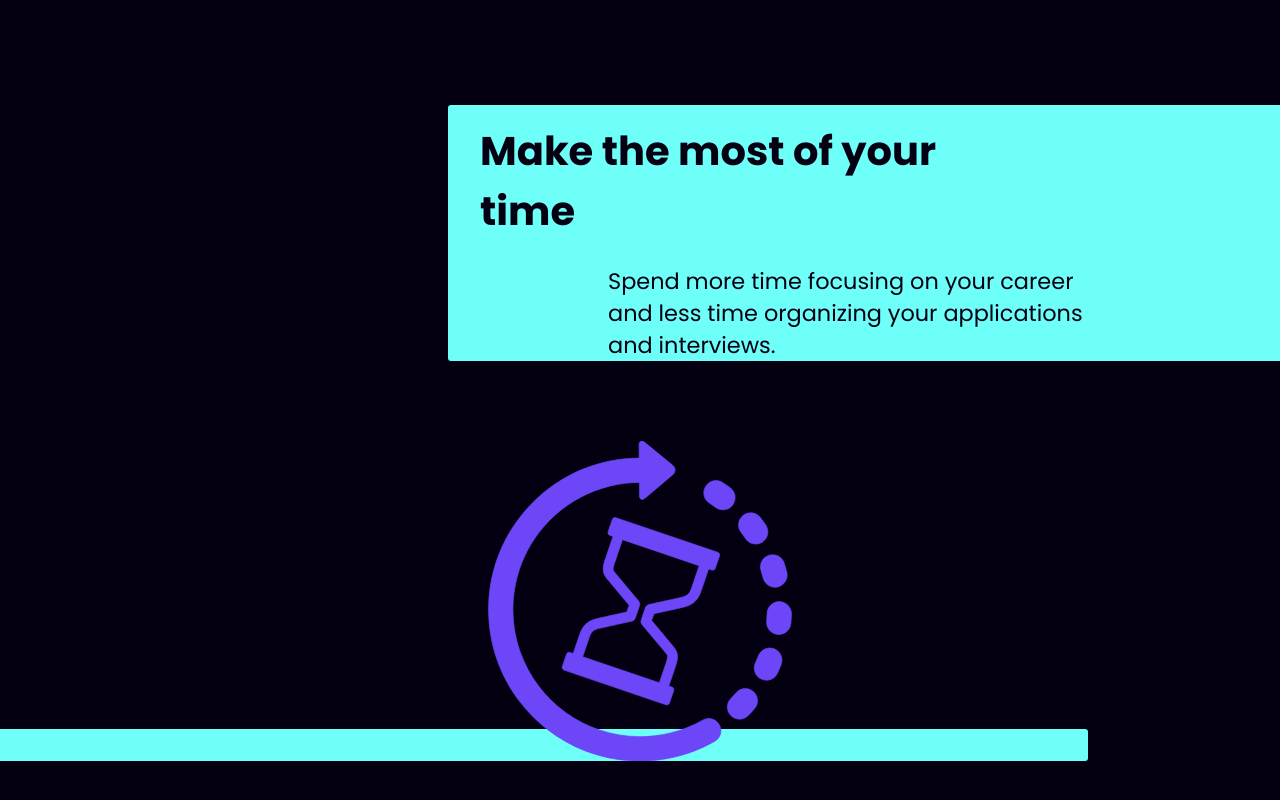
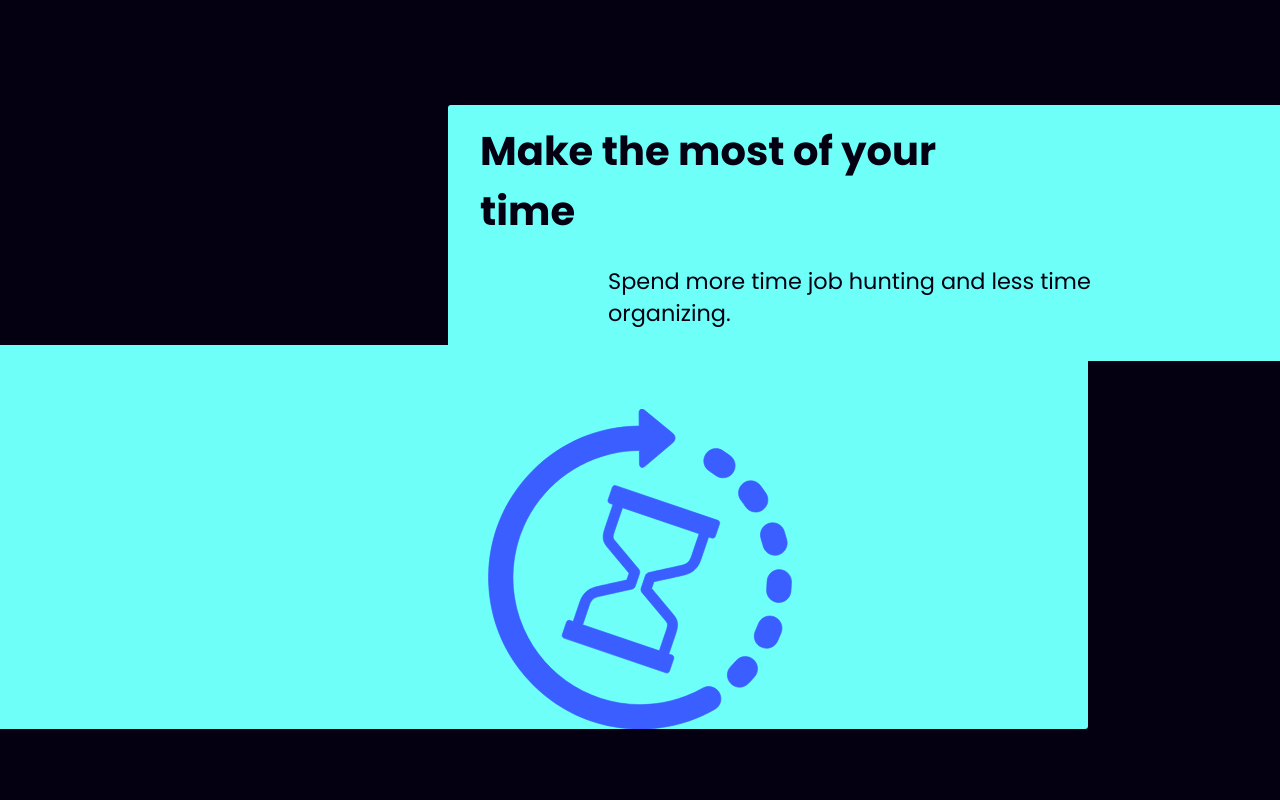
Before and after one commit to a-stepanian/apply-yourself-client, a React (Create React App) app: page / in a window 1280 px wide. Shown: the part 1894-2694 px from the top of the page. Built offline with nearby package versions, Linux system fonts and the light colour scheme; no server answers.

Commit message:
Refactor and styling

```diff
--- a/src/components/JobDescriptionModal.tsx
+++ b/src/components/JobDescriptionModal.tsx
@@ -1,4 +1,4 @@
-import React, { useState } from "react";
+import React, { useEffect, useState } from "react";
 import styled from "styled-components";
 import { url, useAppContext } from "../context/AppContext";
 import DOMPurify from "dompurify";
@@ -21,6 +21,14 @@ export const JobDescriptionModal = (props: IJobDescriptionModalProps) => {
   if (jobDescription.length > 0) {
     jobDescription = DOMPurify.sanitize(jobDescription);
   }
+
+  useEffect(() => {
+    if (showModal) {
+      setTimeout(() => {
+        document?.querySelector(".show")?.classList?.add("grow");
+      }, 50);
+    }
+  }, [showModal]);
 
   const applyToJob = async () => {
     setIsLoading(true);
@@ -71,7 +79,7 @@ export const JobDescriptionModal = (props: IJobDescriptionModalProps) => {
               <IoCloseOutline />
             </button>
           </div>
-          {selectedJob && <div dangerouslySetInnerHTML={{ __html: jobDescription }}></div>}
+          {selectedJob && <div className="job-description" dangerouslySetInnerHTML={{ __html: jobDescription }}></div>}
         </div>
       </OutsideClickDetector>
     </Wrapper>
@@ -92,18 +100,22 @@ const Wrapper = styled.main`
   align-items: center;
   .modal {
     display: none;
+    transform: scale(0.8) translateY(30px);
+    opacity: 0;
   }
   .show {
     position: relative;
     z-index: 999;
     display: block;
-    background-color: ${({ theme }) => theme.primaryBackgroundColor};
+    background-color: #ccc;
+    border-radius: 3px;
     height: calc(100% - 2rem);
     max-height: 100vh;
     margin: 1rem;
-    overflow-y: scroll;
+    overflow: hidden;
     padding: 1rem;
     max-width: 800px;
+    transition: transform 0.2s linear, opacity 0.2s linear;
     .flex {
       display: flex;
       justify-content: space-between;
@@ -144,10 +156,19 @@ const Wrapper = styled.main`
         }
       }
     }
+    .job-description {
+      height: 100%;
+      max-height: calc(100vh - 200px);
+      overflow-y: scroll;
+    }
   }
   /* Fixes weird indentation in the html */
   li {
     margin-left: 1rem;
+  }
+  .grow {
+    transform: scale(1) translateY(0);
+    opacity: 1;
   }
   @media (min-width: 480px) {
     .show {
--- a/src/components/JobListing.tsx
+++ b/src/components/JobListing.tsx
@@ -16,9 +16,20 @@ export const JobListing = (props: IJobListingProps) => {
   return (
     <Wrapper>
       <div className="card">
-        <h2>{job.name}</h2>
+        <div className="card-header">
+          <h2>{job.name}</h2>
+          <div className="company-and-location">
+            <h3>{job.company.name}</h3>
+          </div>
+        </div>
         <div className="flex">
-          <h3>{job.company.name}</h3>
+          <div className="details-wrapper">
+            <span>{job?.locations[0]?.name ?? "Location Not Provided"}</span>
+            <span>&nbsp;&nbsp;&nbsp;|&nbsp;&nbsp;&nbsp;</span>
+            <span>{job?.categories[0]?.name ?? "Category Not Provided"}</span>
+            <span>&nbsp;&nbsp;&nbsp;|&nbsp;&nbsp;&nbsp;</span>
+            <span>{job?.levels[0]?.name ?? "Level Not Provided"}</span>
+          </div>
           <div>
             <button
               type="button"
@@ -38,51 +49,77 @@ export const JobListing = (props: IJobListingProps) => {
 };
 
 const Wrapper = styled.div`
-  border: 1px solid ${({ theme }) => theme.color1};
+  border: 2px solid ${({ theme }) => (theme.name === "darkMode" ? "transparent" : theme.color1)};
   width: 100%;
-  border-radius: ${({ theme }) => (theme.name === "darkMode" ? "3px" : "18px")};
-  padding: 1rem;
+  border-radius: ${({ theme }) => (theme.name === "darkMode" ? "3px" : "32px")};
   margin-bottom: 1rem;
   background-color: ${({ theme }) => theme.secondaryBackgroundColor};
   transition: 0.4s linear;
   .card {
-    h2 {
-      font-family: "Poppins", sans-serif;
-      font-size: 1rem;
-      font-weight: 700;
-      color: ${({ theme }) => theme.color2};
+    .card-header {
+      color: #eee;
+      margin: 1rem;
+      padding: 1rem;
+      background-color: #222;
+      border-radius: ${({ theme }) => (theme.name === "darkMode" ? "3px 3px 3px 3px" : "16px 16px 3px 3px")};
+      transition: 0.4s linear;
+      h2 {
+        font-family: "Poppins", sans-serif;
+        font-size: 1.2rem;
+        font-weight: 300;
+        margin-bottom: 0.5rem;
+      }
+      h3 {
+        font-family: "Poppins", sans-serif;
+        font-size: 0.8rem;
+        font-weight: 600;
+      }
     }
     .flex {
+      padding: 0 1rem 1rem;
       display: flex;
       justify-content: space-between;
-      h3 {
+      align-items: center;
+      transition: 0.4s linear;
+      color: ${({ theme }) => (theme.name === "darkMode" ? "#eee" : theme.color2)};
+      .details-wrapper {
         font-family: "Poppins", sans-serif;
-        font-size: 1.4rem;
-        font-weight: 900;
-        color: ${({ theme }) => theme.color2};
+        font-size: 0.7rem;
+        font-weight: 500;
+        color: ${({ theme }) => (theme.name === "darkMode" ? "#eee" : theme.color2)};
       }
-      button {
-        width: 100px;
-        padding: 0.5rem 0;
+      .view-details-button {
+        padding: 0.5rem 1rem;
         border-radius: 3px;
         color: ${({ theme }) => theme.primaryBackgroundColor};
         background: ${({ theme }) => theme.color3};
         border: 1px solid ${({ theme }) => theme.color3};
+        border-radius: ${({ theme }) => (theme.name === "darkMode" ? "3px" : "1.5rem")};
+        font-family: "Poppins", sans-serif;
+        font-weight: 700;
         white-space: nowrap;
         cursor: pointer;
+        transition: 0.4s linear;
         &:hover {
           color: ${({ theme }) => theme.color3};
-          background: ${({ theme }) =>
-            `linear-gradient(45deg, ${theme.color1}, ${theme.primaryBackgroundColor},${theme.color1})`};
+          background: transparent;
         }
         &:disabled {
           color: ${({ theme }) => theme.primaryBackgroundColor};
           background: ${({ theme }) => theme.color3};
         }
-        &:first-of-type {
-          color: ${({ theme }) => theme.color1};
-          background: ${({ theme }) => theme.primaryBackgroundColor};
-          border: 1px solid ${({ theme }) => theme.color1};
+      }
+    }
+    @media (min-width: 480px) {
+      .company-and-location {
+        display: flex;
+        align-items: center;
+        h3,
+        h4 {
+          white-space: nowrap;
+        }
+        h3 {
+          margin-right: 1rem;
         }
       }
     }
--- a/src/components/Loading.tsx
+++ b/src/components/Loading.tsx
@@ -1,86 +1,46 @@
-import React, { useEffect } from "react";
 // @ts-ignore
 import styled from "styled-components";
+import { LoadingSpinner } from "./LoadingSpinner";
 
 export const Loading = () => {
-  useEffect(() => {
-    const dots = document.querySelectorAll(".dot");
-    for (let i = 0; i < dots.length; i++) {
-      const delay = (i + 1) * 50;
-      setTimeout(() => {
-        dots[i].classList.add("show");
-      }, delay);
-    }
-  });
-
+  setTimeout(() => {
+    document?.querySelectorAll("p")[0]?.classList.add("show");
+  }, 2000);
+  setTimeout(() => {
+    document?.querySelectorAll("p")[1]?.classList.add("show");
+  }, 4000);
+  setTimeout(() => {
+    document?.querySelectorAll("p")[2]?.classList.add("show");
+  }, 6000);
+  setTimeout(() => {
+    document?.querySelectorAll("p")[3]?.classList.add("show");
+  }, 6000);
   return (
     <Wrapper>
-      <span className="dot">L</span>
-      <span className="dot">o</span>
-      <span className="dot">a</span>
-      <span className="dot">d</span>
-      <span className="dot">i</span>
-      <span className="dot">n</span>
-      <span className="dot">g</span>
-      <span className="dot">.</span>
-      <span className="dot">.</span>
-      <span className="dot">.</span>
-      <span className="dot">.</span>
-      <span className="dot">.</span>
-      <span className="dot">.</span>
-      <span className="dot">.</span>
-      <span className="dot">.</span>
-      <span className="dot">.</span>
-      <span className="dot">.</span>
-      <span className="dot">.</span>
-      <span className="dot">.</span>
-      <span className="dot">.</span>
-      <span className="dot">.</span>
-      <span className="dot">.</span>
-      <span className="dot">.</span>
-      <span className="dot">.</span>
-      <span className="dot">.</span>
-      <span className="dot">.</span>
-      <span className="dot">.</span>
-      <span className="dot">.</span>
-      <span className="dot">.</span>
-      <span className="dot">.</span>
-      <span className="dot">.</span>
-      <span className="dot">.</span>
-      <span className="dot">.</span>
-      <span className="dot">.</span>
-      <span className="dot">.</span>
-      <span className="dot">.</span>
-      <span className="dot">.</span>
-      <span className="dot">.</span>
-      <span className="dot">.</span>
-      <span className="dot">.</span>
-      <span className="dot">.</span>
-      <span className="dot">.</span>
-      <span className="dot">.</span>
-      <span className="dot">.</span>
-      <span className="dot">.</span>
-      <span className="dot">.</span>
-      <span className="dot">.</span>
-      <span className="dot">.</span>
+      <LoadingSpinner />
+      <p>Waking up the server, just a minute...</p>
+      <p>
+        The downside of hosting the backend of this site on a free tiered service is that it goes to sleep after a
+        period of inactivity.
+      </p>
+      <p>The upside is that it's free!</p>
+      <p>Thank you for your patience :)</p>
     </Wrapper>
   );
 };
 
 // @ts-ignore
-const Wrapper = styled.p`
-  z-index: 2;
-  position: relative;
-  width: fit-content;
-  margin: 3rem 0 5rem;
-  font-size: 3rem;
-  font-weight: 100;
+const Wrapper = styled.div`
   display: flex;
-  .dot {
-    text-shadow: 2px 3px 1px rgba(0, 0, 0, 0.3);
+  flex-direction: column;
+  align-items: center;
+  p {
     display: none;
   }
   .show {
+    margin: 1rem;
+    font-size: 1rem;
+    font-weight: 500;
     display: block;
   }
 `;
--- a/src/components/Navbar.tsx
+++ b/src/components/Navbar.tsx
@@ -166,8 +166,8 @@ const Wrapper = styled.nav`
         border: 1px solid ${({ theme }) => theme.color3};
         border-radius: ${({ theme }) => theme.primaryBorderRadius};
         color: ${({ theme }) => theme.color3};
-        transition: border-radius 0.3s linear, background-color 0.4s linear;
-        border-radius: ${({ theme }) => (theme.name === "darkMode" ? "3px" : "2rem")};
+        transition: border-radius 0.4s linear, background-color 0.4s linear;
+        border-radius: ${({ theme }) => (theme.name === "darkMode" ? "3px" : "1.5rem")};
         span {
           font-size: ${({ theme }) => (theme.name === "darkMode" ? "0.8rem" : "0.9rem")};
           font-weight: ${({ theme }) => (theme.name === "darkMode" ? "500" : "900")};
--- /dev/null
+++ b/src/components/Pagination.tsx
@@ -0,0 +1,136 @@
+import styled from "styled-components";
+import { FaAngleLeft, FaAnglesLeft, FaAngleRight, FaAnglesRight } from "react-icons/fa6";
+
+interface IPaginationProps {
+  currentPage: number;
+  setCurrentPage: React.Dispatch<React.SetStateAction<number>>;
+}
+
+export const Pagination = (props: IPaginationProps) => {
+  const { currentPage, setCurrentPage } = props;
+
+  return (
+    <Wrapper>
+      {currentPage > 5 && (
+        <button
+          type="button"
+          title="Go back 5 pages"
+          className="pagination-button arrow-button"
+          onClick={() => {
+            setCurrentPage(currentPage - 5);
+            window.scrollTo({ top: 0, behavior: "smooth" });
+          }}>
+          <FaAnglesLeft />
+        </button>
+      )}
+      {currentPage > 1 && (
+        <button
+          type="button"
+          title="Go back 1 page"
+          className="pagination-button arrow-button"
+          onClick={() => {
+            setCurrentPage(currentPage - 1);
+            window.scrollTo({ top: 0, behavior: "smooth" });
+          }}>
+          <FaAngleLeft />
+        </button>
+      )}
+      {currentPage > 2 && (
+        <button
+          type="button"
+          className="pagination-button"
+          onClick={() => {
+            setCurrentPage(currentPage - 2);
+            window.scrollTo({ top: 0, behavior: "smooth" });
+          }}>
+          {currentPage - 2}
+        </button>
+      )}
+      {currentPage > 1 && (
+        <button
+          type="button"
+          className="pagination-button"
+          onClick={() => {
+            setCurrentPage(currentPage - 1);
+            window.scrollTo({ top: 0, behavior: "smooth" });
+          }}>
+          {currentPage - 1}
+        </button>
+      )}
+      <button type="button" className="pagination-button" disabled>
+        {currentPage}
+      </button>
+      <button
+        type="button"
+        className="pagination-button"
+        onClick={() => {
+          setCurrentPage(currentPage + 1);
+          window.scrollTo({ top: 0, behavior: "smooth" });
+        }}>
+        {currentPage + 1}
+      </button>
+      <button
+        type="button"
+        className="pagination-button"
+        onClick={() => {
+          setCurrentPage(currentPage + 2);
+          window.scrollTo({ top: 0, behavior: "smooth" });
+        }}>
+        {currentPage + 2}
+      </button>
+      <button
+        type="button"
+        title="Go forward 1 page"
+        className="pagination-button arrow-button"
+        onClick={() => {
+          setCurrentPage(currentPage + 1);
+          window.scrollTo({ top: 0, behavior: "smooth" });
+        }}>
+        <FaAngleRight />
+      </button>
+      <button
+        type="button"
+        title="Go forward 5 pages"
+        className="pagination-button arrow-button"
+        onClick={() => {
+          setCurrentPage(currentPage + 5);
+          window.scrollTo({ top: 0, behavior: "smooth" });
+        }}>
+        <FaAnglesRight />
+      </button>
+    </Wrapper>
+  );
+};
+
+// @ts-ignore
+const Wrapper = styled.div`
+  display: flex;
+  .pagination-button {
+    display: flex;
+    justify-content: center;
+    align-items: center;
+    height: 32px;
+    width: 32px;
+    color: ${({ theme }) => theme.color1};
+    background-color: ${({ theme }) => theme.primaryBackgroundColor};
+    border: 1px solid ${({ theme }) => theme.color1};
+    border-radius: ${({ theme }) => (theme.name === "darkMode" ? "3px" : "16px")};
+    margin: 0 0.5rem 1rem;
+    transition: 0.1s linear;
+    font-size: 1.2rem;
+    &:hover {
+      cursor: pointer;
+      color: ${({ theme }) => theme.primaryBackgroundColor};
+      background-color: ${({ theme }) => theme.color1};
+    }
+    &:disabled {
+      cursor: default;
+      color: ${({ theme }) => theme.primaryBackgroundColor};
+      background-color: ${({ theme }) => theme.color1};
+      opacity: 0.5;
+    }
+  }
+  .arrow-button {
+    border: none;
+  }
+`;
--- a/src/components/UserDropdownButton.tsx
+++ b/src/components/UserDropdownButton.tsx
@@ -7,8 +7,8 @@ export const UserDropdownButton = () => {
   const { user, toggleUserDropdown } = useAppContext();
   return (
     <Wrapper onClick={toggleUserDropdown} className="exclude-click-detection">
-      <span className="exclude-click-detection">{user?.username ?? "No username"}</span>
-      <LiaUserCircleSolid className="user-icon exclude-click-detection" />
+      <span className="exclude-click-detection">Welcome, {user?.username ?? "No username"}</span>
+      {/* <LiaUserCircleSolid className="user-icon exclude-click-detection" /> */}
     </Wrapper>
   );
 };
--- a/src/components/UserDropdownMenu.tsx
+++ b/src/components/UserDropdownMenu.tsx
@@ -67,6 +67,6 @@ const Wrapper = styled.div`
     }
   }
   .open {
-    transform: translateY(6px);
+    transform: translateY(18px);
   }
 `;
--- a/src/pages/HeroPage.tsx
+++ b/src/pages/HeroPage.tsx
@@ -20,8 +20,6 @@ export const HeroPage = (props: IHeroPageProps) => {
         for (let i = 0; i < scrollTargets.length; i++) {
           const target = scrollTargets[i];
           const rect = target.getBoundingClientRect();
-
-          // Check if the target is entering the viewport from the bottom
           if (rect.top < window.innerHeight && rect.bottom > 0) {
             document.querySelector(`.block-top-${i}`)?.classList.add(`slide-left`);
             document.querySelector(`.block-bottom-${i}`)?.classList.add(`slide-right`);
@@ -29,14 +27,13 @@ export const HeroPage = (props: IHeroPageProps) => {
         }
       }
     };
-
     window.addEventListener("scroll", handleScroll);
     return () => window.removeEventListener("scroll", handleScroll);
   }, []);
 
   return (
     <Wrapper>
-      {/* {theme === "light" && <LineDesign />} */}
+      {theme === "light" && <LineDesign />}
       <div className="hero-text-wrapper">
         <TypingEffect text="Land your dream job." textElementType="h1" speedInMilliseconds={50} />
         <Link to="/jobs" className="get-started-cta">
@@ -53,15 +50,11 @@ export const HeroPage = (props: IHeroPageProps) => {
         <p className="details">Getting a job can be difficult - managing the process shouldn't be.</p>
         <div className="centering-wrapper">
           <div className="svg-wrapper">
-            {theme === "light" ? (
-              <img className="hero1-svg svg" src="manage.svg" alt="Employee managing their application process." />
-            ) : (
             <img
               className="hero1-svg svg"
-                src="brainstorm-purple.svg"
-                alt="Employee managing their application process."
+              src={`${theme === "light" ? "manage" : "brainstorm-purple"}.svg`}
+              alt={`${theme === "light" ? "Employee managing their application process." : "Brainstorming session"}`}
             />
-            )}
           </div>
         </div>
         <div className="block-bottom-0 block-bottom" />
@@ -70,20 +63,14 @@ export const HeroPage = (props: IHeroPageProps) => {
       <article className="hero hero2">
         <h2 className="info">Make the most of your time</h2>
         <div className="block-top-1 block-top" />
-        <p className="details">
-          Spend more time focusing on your career and less time organizing your applications and interviews.
-        </p>
+        <p className="details">Spend more time job hunting and less time organizing.</p>
         <div className="centering-wrapper">
           <div className="svg-wrapper">
-            {theme === "light" ? (
-              <img className="hero2-svg svg" src="time.svg" alt="Employee excerizing excellent time management." />
-            ) : (
             <img
               className="hero2-svg svg"
-                src="purple-time.svg"
-                alt="Employee excerizing excellent time management."
+              src={`${theme === "light" ? "time" : "blue-time"}.svg`}
+              alt={`${theme === "light" ? "Employee excerizing excellent time management." : "Hourglass"}`}
             />
-            )}
           </div>
         </div>
         <div className="block-bottom-1 block-bottom" />
@@ -95,19 +82,11 @@ export const HeroPage = (props: IHeroPageProps) => {
         <p className="details">Learn what works and what doesn't - leverage this information in your search.</p>
         <div className="centering-wrapper">
           <div className="svg-wrapper">
-            {theme === "light" ? (
             <img
               className="hero3-svg svg"
-                src="charts.svg"
-                alt="Job application metrics visualized to help with your job search."
+              src={`${theme === "light" ? "charts" : "pink-resume"}.svg`}
+              alt={`${theme === "light" ? "Job application metrics." : "Handing in a resume."}`}
             />
-            ) : (
-              <img
-                className="hero3-svg svg"
-                src="pink-resume.svg"
-                alt="Job application metrics visualized to help with your job search."
-              />
-            )}
           </div>
         </div>
         <div className="block-bottom-2 block-bottom" />
@@ -262,9 +241,9 @@ const Wrapper = styled.main`
       left: 0;
       z-index: 0;
       width: 100vw;
-      height: 2rem;
+      height: 24rem;
       transform: translateX(-100%);
-      border-radius: ${({ theme }) => (theme.name === "darkMode" ? "3px" : "1rem")};
+      border-radius: ${({ theme }) => (theme.name === "darkMode" ? "3px" : "12rem")};
       transition: transform 0.8s linear, border-radius 0.4s linear, background-color 0.4s linear;
     }
     .slide-left {
@@ -279,17 +258,32 @@ const Wrapper = styled.main`
     .block-bottom-0 {
       background-color: ${({ theme }) => theme.color4};
     }
+    .info,
+    .details {
+      text-shadow: -1px -1px 0 ${({ theme }) => theme.color4}, 1px -1px 0 ${({ theme }) => theme.color4},
+        -1px 1px 0 ${({ theme }) => theme.color4}, 1px 1px 0 ${({ theme }) => theme.color4};
+    }
   }
   .hero2 {
     .block-top-1,
     .block-bottom-1 {
       background-color: ${({ theme }) => theme.color2};
     }
+    .info,
+    .details {
+      text-shadow: -1px -1px 0 ${({ theme }) => theme.color2}, 1px -1px 0 ${({ theme }) => theme.color2},
+        -1px 1px 0 ${({ theme }) => theme.color2}, 1px 1px 0 ${({ theme }) => theme.color2};
+    }
   }
   .hero3 {
     .block-top-2,
     .block-bottom-2 {
       background-color: ${({ theme }) => theme.color3};
+    }
+    .info,
+    .details {
+      text-shadow: -1px -1px 0 ${({ theme }) => theme.color3}, 1px -1px 0 ${({ theme }) => theme.color3},
+        -1px 1px 0 ${({ theme }) => theme.color3}, 1px 1px 0 ${({ theme }) => theme.color3};
     }
   }
   .register-wrapper-bottom {
--- a/src/pages/JobsPage.tsx
+++ b/src/pages/JobsPage.tsx
@@ -2,9 +2,9 @@ import { useEffect, useState } from "react";
 import styled from "styled-components";
 import { url, useAppContext } from "../context/AppContext";
 import { JobListing } from "../components/JobListing";
+import { JobDescriptionModal } from "../components/JobDescriptionModal";
 import { Loading } from "../components/Loading";
-import { JobDescriptionModal } from "../components/JobDescriptionModal";
-import { OutsideClickDetector } from "../components/OutsideClickDetector";
+import { Pagination } from "../components/Pagination";
 
 export const JobsPage = () => {
   const [isLoading, setIsLoading] = useState<boolean>(true);
@@ -48,27 +48,19 @@ export const JobsPage = () => {
     <Wrapper style={{ position: "relative", zIndex: `${showModal ? "999" : ""}` }}>
       <section className="container">
         <label htmlFor="company">Filter by Company</label>
-        <input type="text" name="company" placeholder="company" />
-        <div className="flex">
-          {currentPage > 1 && (
-            <button className="pagination-button" onClick={() => setCurrentPage(currentPage - 1)}>
-              {currentPage - 1}
-            </button>
-          )}
-          <button className="pagination-button" disabled>
-            {currentPage}
-          </button>
-          <button className="pagination-button" onClick={() => setCurrentPage(currentPage + 1)}>
-            {currentPage + 1}
-          </button>
-        </div>
+        <input type="text" name="company" placeholder="company" disabled={isLoading} />
         {isLoading ? (
           <Loading />
+        ) : currentJobPageResults?.results?.length > 0 ? (
+          <>
+            <Pagination currentPage={currentPage} setCurrentPage={setCurrentPage} />
+            {currentJobPageResults.results.map(x => (
+              <JobListing key={x.id} job={x} setShowModal={setShowModal} />
+            ))}
+            <Pagination currentPage={currentPage} setCurrentPage={setCurrentPage} />
+          </>
         ) : (
-          <>
-            {currentJobPageResults?.results?.length > 0 &&
-              currentJobPageResults?.results.map(x => <JobListing key={x.id} job={x} setShowModal={setShowModal} />)}
-          </>
+          <p>No results found.</p>
         )}
       </section>
       {showModal && <JobDescriptionModal showModal={showModal} setShowModal={setShowModal} />}
@@ -83,7 +75,6 @@ const Wrapper = styled.main`
   justify-content: center;
   .container {
     width: 100%;
-    max-width: 600px;
     position: relative;
     padding: 0 1rem;
     overflow-x: hidden;
@@ -94,20 +85,15 @@ const Wrapper = styled.main`
     input {
       margin-bottom: 1rem;
     }
-    .pagination-button {
-      padding: 0.5rem 1rem;
-      background-color: var(--purple2);
-      border-radius: 3px;
-      margin: 0 0.5rem 1rem;
-
-      &:hover {
-        cursor: pointer;
-        opacity: 0.7;
-      }
-      &:disabled {
-        cursor: default;
-        opacity: 1;
-      }
+  }
+  @media (min-width: 768px) {
+    .container {
+      max-width: 80vw;
+    }
+  }
+  @media (min-width: 990px) {
+    .container {
+      max-width: 790px;
     }
   }
 `;
```
Also changed, not shown: src/components/Footer.tsx (+4 -3 lines). Lines whose indentation alone changed are shown as unchanged.
